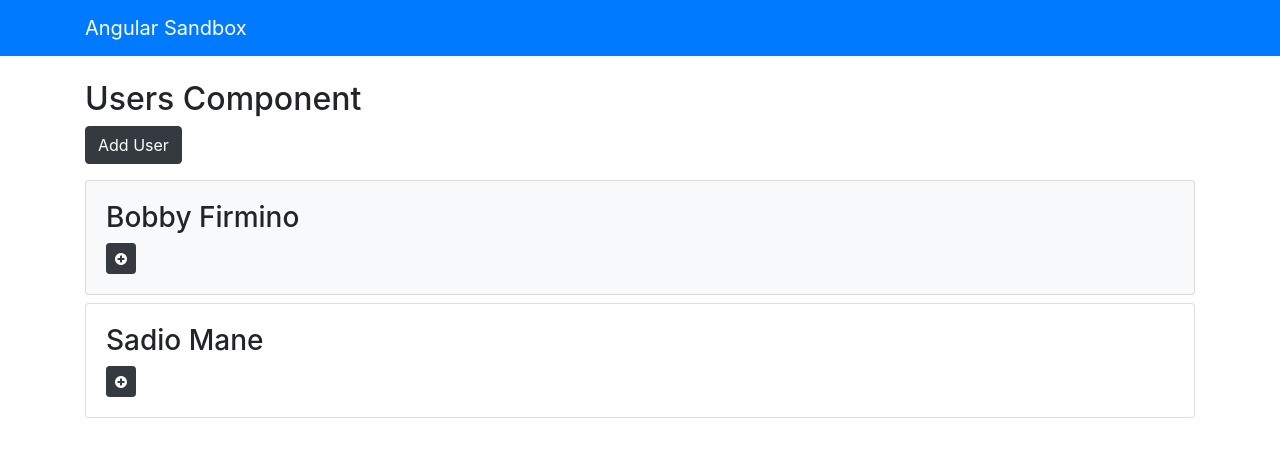
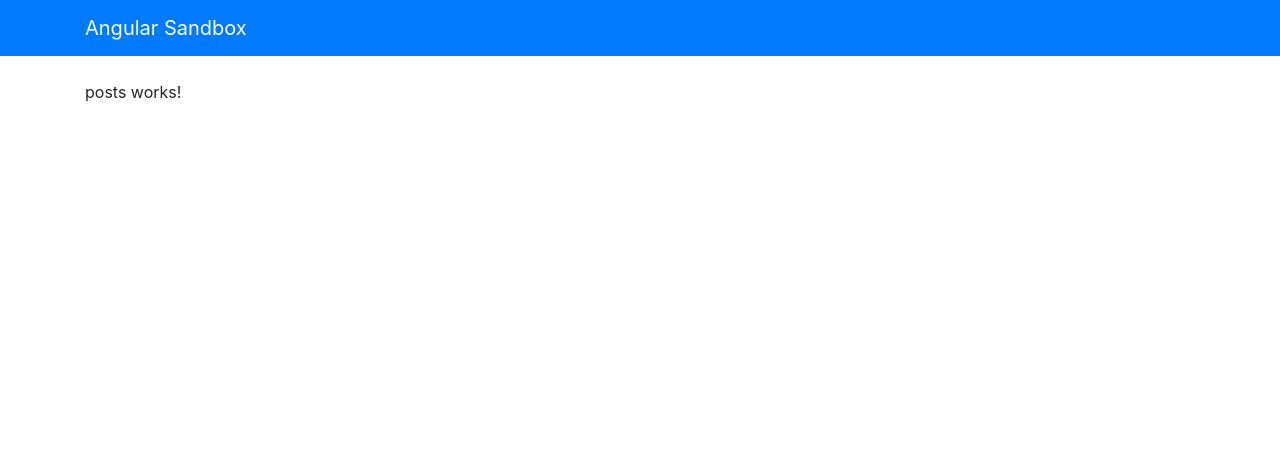
Before and after one commit to andrwsalcdo/angular-sandbox, an Angular app: page / in a window 1280 px wide. Shown: the top 454 px of the page. Built offline with nearby package versions, Linux system fonts and the light colour scheme; what @angular/Forms would draw is missing.

Commit message:
add Post model. change app html to develop on Posts component

```diff
--- a/src/app/app.component.html
+++ b/src/app/app.component.html
@@ -1,5 +1,5 @@
 <!--The content below is only a placeholder and can be replaced.-->
 <app-navbar></app-navbar>
 <div class="container">
-  <app-users></app-users>
+  <app-posts></app-posts>
 </div>
--- /dev/null
+++ b/src/app/models/Post.ts
@@ -0,0 +1,5 @@
+export interface Post {
+  id: number;
+  title: string;
+  body: string;
+}
```
